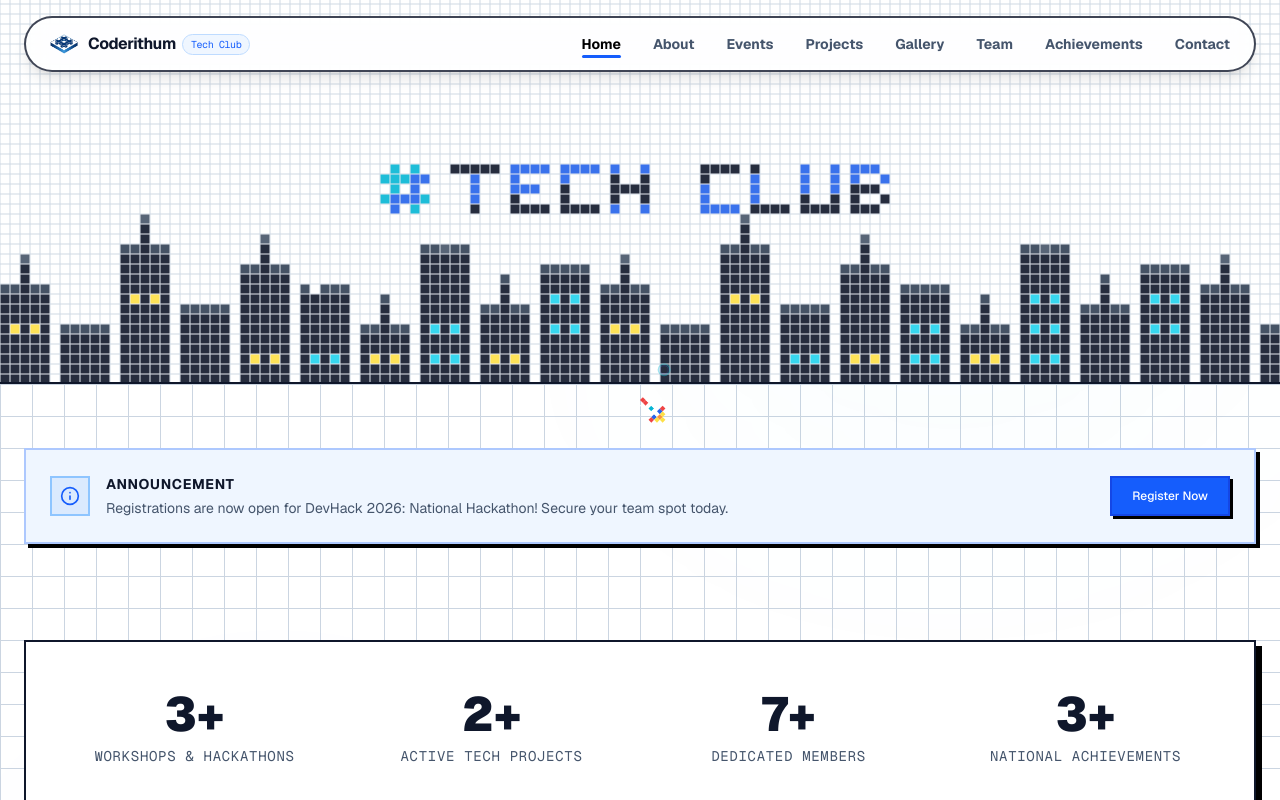
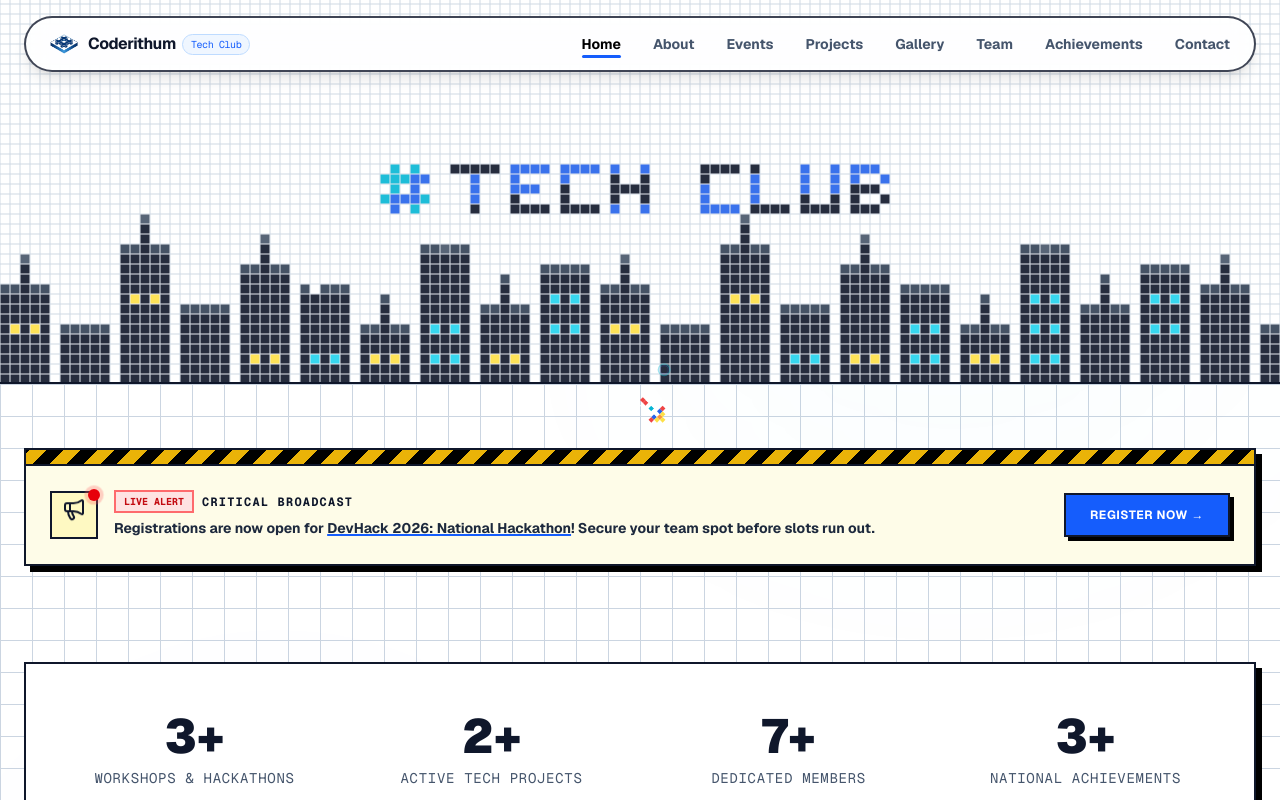
Before and after one commit to KunalPatilCode/coderithum, a Next.js app: page / in a window 1280 px wide. Shown: the top 800 px of the page. Built offline with nearby package versions, Linux system fonts and the light colour scheme.

Commit message:
feat: design eye-catching caution hazard neobrutalist alert banner for DevHack announcements

```diff
--- a/app/page.tsx
+++ b/app/page.tsx
@@ -26,7 +26,8 @@ import {
   X,
   Trophy,
   ChevronLeft,
-  ArrowUpRight
+  ArrowUpRight,
+  Megaphone
 } from "lucide-react";
 
 // Custom SVG Icons because older Lucide versions lack standard brand exports
@@ -1269,22 +1270,38 @@ export default function Home() {
               </div>
 
               {/* Latest Announcement Banner */}
-              <div className="p-6 rounded-none bg-blue-50 border-2 border-blue-600/30 flex flex-col md:flex-row items-center justify-between gap-6 shadow-[4px_4px_0px_#000]">
-                <div className="flex items-center gap-4">
-                  <div className="w-10 h-10 rounded-none bg-blue-100 border-2 border-blue-300 flex items-center justify-center text-blue-600">
-                    <Info className="w-5 h-5" />
+              <div className="relative overflow-hidden rounded-none bg-yellow-50 border-2 border-slate-900 flex flex-col shadow-[6px_6px_0px_#000] transition-all hover:translate-x-[-2px] hover:translate-y-[-2px] hover:shadow-[8px_8px_0px_#000] group/banner">
+                {/* Hazard Stripe Tape Top Header */}
+                <div className="h-4 w-full bg-[repeating-linear-gradient(-45deg,#EAB308,#EAB308_12px,#000000_12px,#000000_24px)] border-b-2 border-slate-900" />
+
+                <div className="p-6 flex flex-col md:flex-row items-center justify-between gap-6">
+                  <div className="flex items-center gap-4">
+                    {/* Blinking Hazard Beacon Box */}
+                    <div className="w-12 h-12 rounded-none bg-yellow-100 border-2 border-slate-900 flex items-center justify-center text-slate-900 relative shrink-0">
+                      <Megaphone className="w-6 h-6 animate-[bounce_1.5s_infinite]" />
+                      <span className="absolute -top-1 -right-1 flex h-3 w-3">
+                        <span className="animate-ping absolute inline-flex h-full w-full rounded-full bg-red-400 opacity-75"></span>
+                        <span className="relative inline-flex rounded-full h-3 w-3 bg-red-600"></span>
+                      </span>
+                    </div>
+                    <div className="space-y-1">
+                      <div className="flex items-center gap-2">
+                        <span className="px-2 py-0.5 text-[10px] font-mono font-bold bg-red-100 border-2 border-red-400 text-red-700 animate-pulse uppercase">LIVE ALERT</span>
+                        <h3 className="text-xs font-mono font-bold text-slate-900 uppercase tracking-widest">CRITICAL BROADCAST</h3>
+                      </div>
+                      <p className="text-sm text-slate-800 font-bold leading-relaxed">
+                        Registrations are now open for <span className="underline decoration-blue-600 decoration-2">DevHack 2026: National Hackathon</span>! Secure your team spot before slots run out.
+                      </p>
+                    </div>
                   </div>
-                  <div>
-                    <h3 className="text-sm font-bold text-slate-900 uppercase tracking-wider">Announcement</h3>
-                    <p className="text-sm text-slate-600 mt-1">Registrations are now open for DevHack 2026: National Hackathon! Secure your team spot today.</p>
-                  </div>
+
+                  <button
+                    onClick={() => { setView("event-detail"); setSelectedId("devhack-2026"); }}
+                    className="px-6 py-3 rounded-none bg-blue-600 border-2 border-slate-900 text-white font-bold text-xs uppercase tracking-wider whitespace-nowrap shadow-[4px_4px_0px_#000] hover:translate-x-[1px] hover:translate-y-[1px] hover:shadow-[3px_3px_0px_#000] active:translate-x-[3px] active:translate-y-[3px] active:shadow-[1px_1px_0px_#000] transition-all cursor-pointer"
+                  >
+                    Register Now &rarr;
+                  </button>
                 </div>
-                <button
-                  onClick={() => { setView("event-detail"); setSelectedId("devhack-2026"); }}
-                  className="px-5 py-2.5 rounded-none bg-blue-600 border-2 border-blue-700 text-white font-medium text-xs whitespace-nowrap shadow-[3px_3px_0px_#000] hover:translate-x-[1px] hover:translate-y-[1px] hover:shadow-[2px_2px_0px_#000] transition-all cursor-pointer"
-                >
-                  Register Now
-                </button>
               </div>
 
               {/* Statistics Grid */}
```
